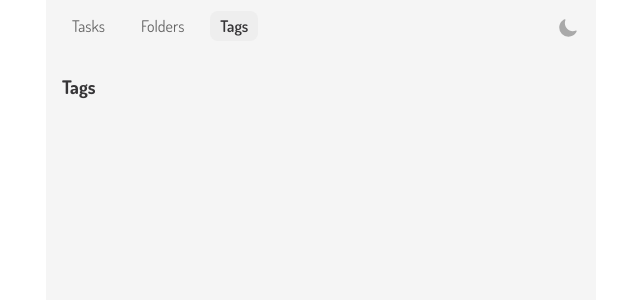
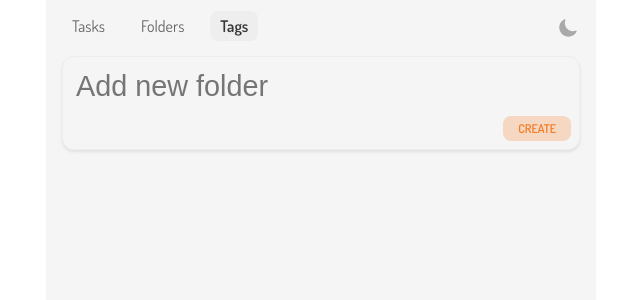
Before and after one commit to mDep07/todo-app, a React (Create React App) app: page /tags in a window 1280 px wide. Shown: the top 300 px of the page, without its empty margins (319-959 px from the left). Built offline with nearby package versions, Linux system fonts and the light colour scheme.

Commit message:
Add Tags

```diff
--- a/src/Pages/Tags.tsx
+++ b/src/Pages/Tags.tsx
@@ -1,7 +1,14 @@
+import React from 'react';
+
+import { ITag } from '../interfaces/tag'
+
+import TagsForm from '../components/Tags/TagsForm';
+
 export default function Tags() {
+
   return (
     <section style={{ padding: '0 1rem' }}>
-      <h3>Tags</h3>
+      <TagsForm create={tag => console.log({tag})} />
     </section>
   )
 }
--- /dev/null
+++ b/src/components/Tags/TagsForm.tsx
@@ -0,0 +1,44 @@
+import { useFormik } from 'formik';
+import { ITag } from '../../interfaces/tag';
+
+import StyledForm, { StyledFooterForm, StyledFormControl } from '../../styles/Form';
+import StyledButton from '../../styles/Button';
+
+type TagFormParams = {
+  create: (tag: ITag) => void;
+}
+export default function TagForm({ create }: TagFormParams) {
+
+  const formik = useFormik({
+    initialValues: {
+      id: '',
+      name: '',
+    },
+    onSubmit: (values, formikBag) => {
+      create(values);
+      formikBag.resetForm();
+    }
+  });
+
+  return (
+    <StyledForm onSubmit={formik.handleSubmit}>
+      <StyledFormControl>
+        <input
+          required
+          minLength={3}
+          autoComplete="off"
+          type="text"
+          placeholder="Add new folder"
+          {...formik.getFieldProps('name')}
+        />
+      </StyledFormControl>
+      <StyledFooterForm>
+        <section className="actions">
+          <StyledButton type="submit">
+            Create
+          </StyledButton>
+        </section>
+      </StyledFooterForm>
+    </StyledForm>
+  )
+}
--- /dev/null
+++ b/src/interfaces/tag.ts
@@ -0,0 +1,4 @@
+export interface ITag {
+  id: string;
+  name: string;
+}
```
